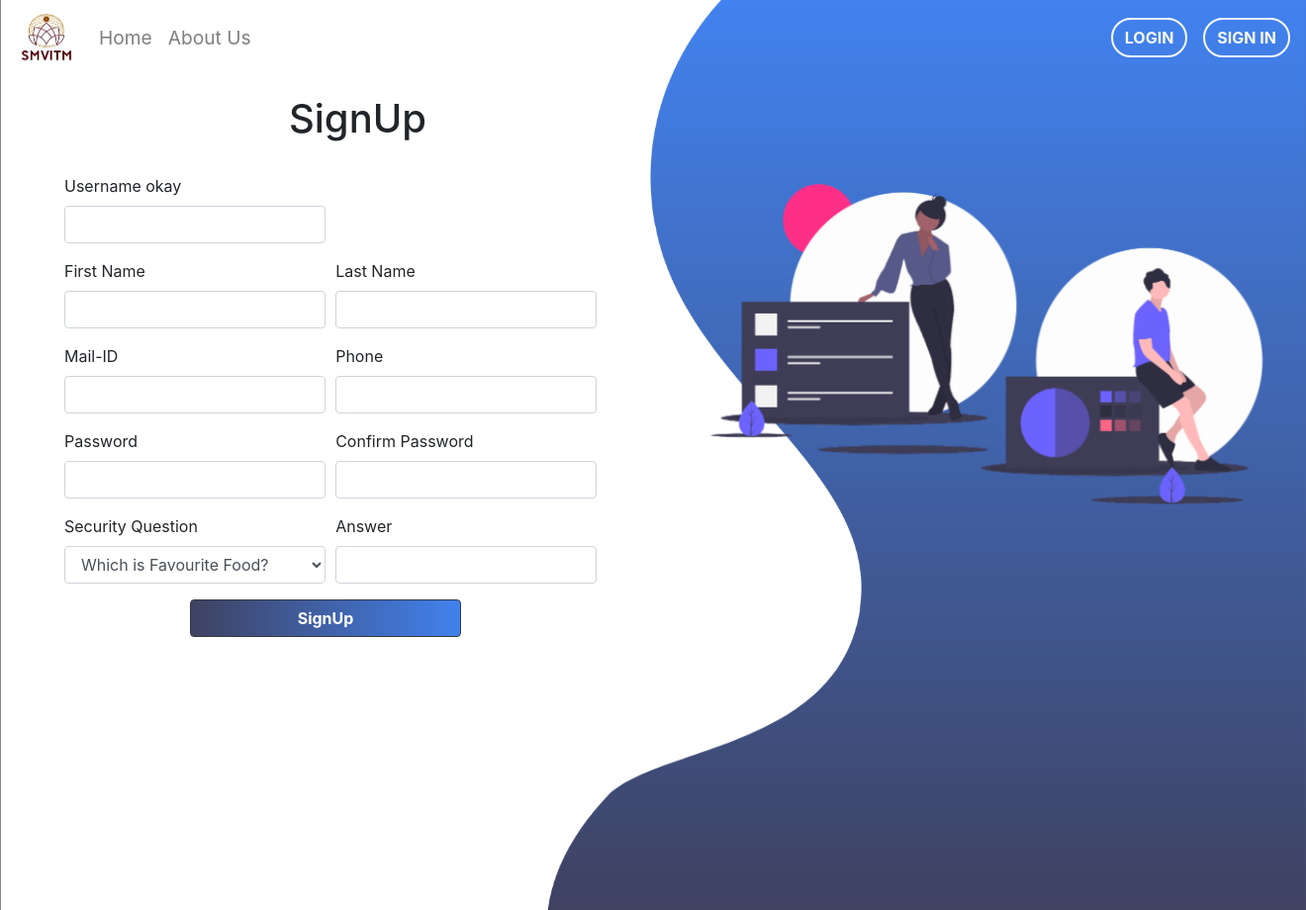
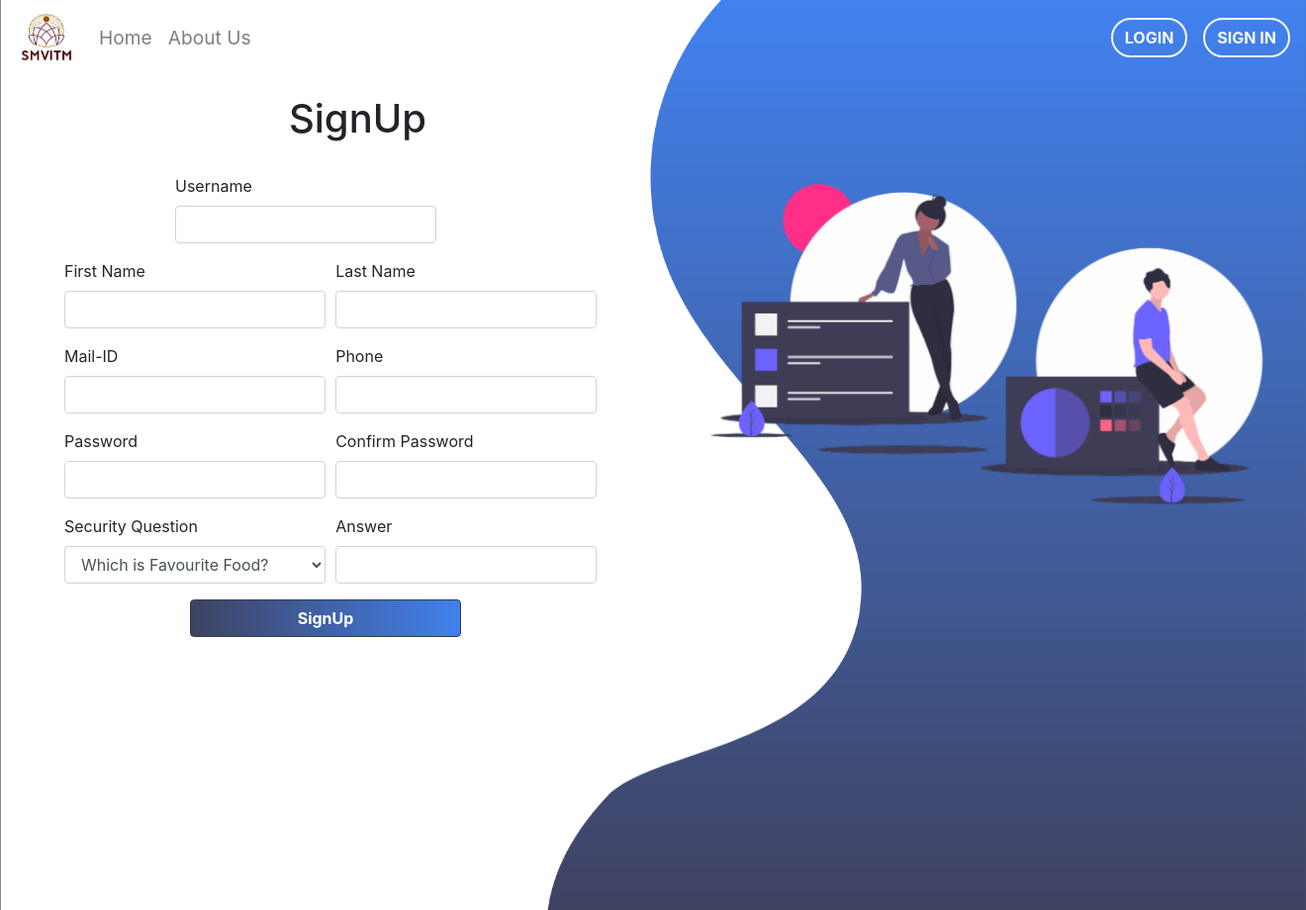
Before and after one commit to VaishnaviRaoB/PMS-master, a PHP site: page /register.php in a window 1320 px wide. Shown: the whole page at 99% size. Run offline with PHP 8.4, Linux system fonts and the light colour scheme; some libraries are stand-ins or nearby versions.

Commit message:
signup update

```diff
--- a/register.php
+++ b/register.php
@@ -44,9 +44,9 @@
 		      <div class="center one">
 		        <div class="form-row">
 
-			        <div class="form-group col-md-5">
-			          <label for="cname">Username okay</label>
-								<input type="text" class="form-control" id="cname" name="username" required>
+			        <div class="form-group col-md-5 mx-5 sx-5" style="position:relative;left:4rem;">
+			          <label for="cname">Username</label>
+								<input type="text" class="form-control " id="cname" name="username" required>
 								<div class="invalid-feedback">
 									Enter Username
 								</div>
```
